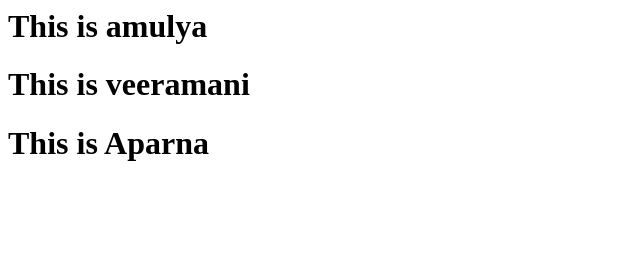
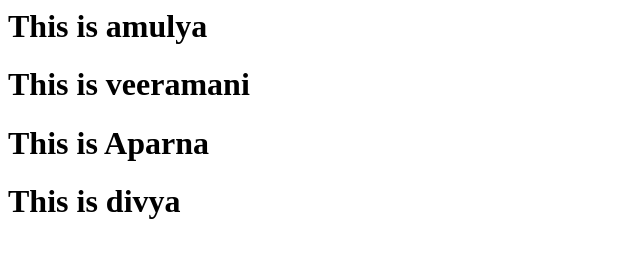
Before and after one commit to jhansi-1234-sumana/my-third-repository, a plain HTML site: page index.html in a window 1280 px wide. Shown: the whole page, without its empty margins (0-640 px from the left). Drawn offline with Linux system fonts and the light colour scheme.

Commit message:
Updated index.html

```diff
--- a/index.html
+++ b/index.html
@@ -2,4 +2,5 @@
 <h1>This is amulya</h1>
 <h1>This is veeramani</h1>
   <h1>This is Aparna</h1>
+  <h1>This is divya</h1>
 </body>
```
